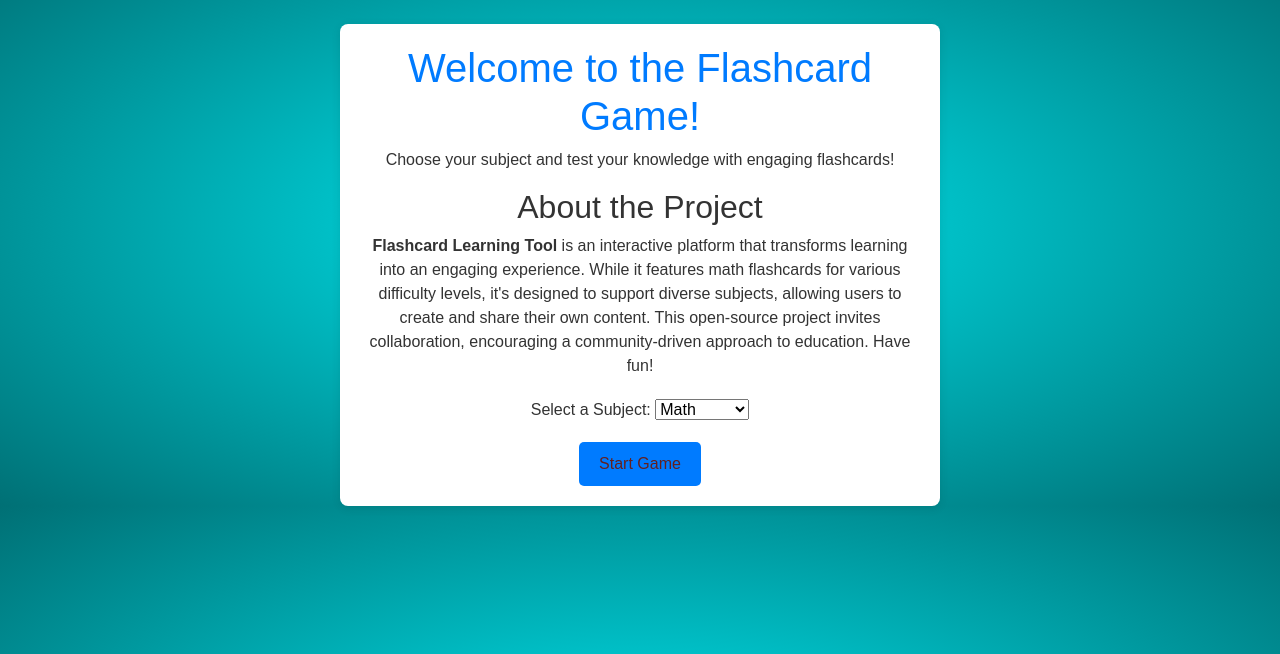
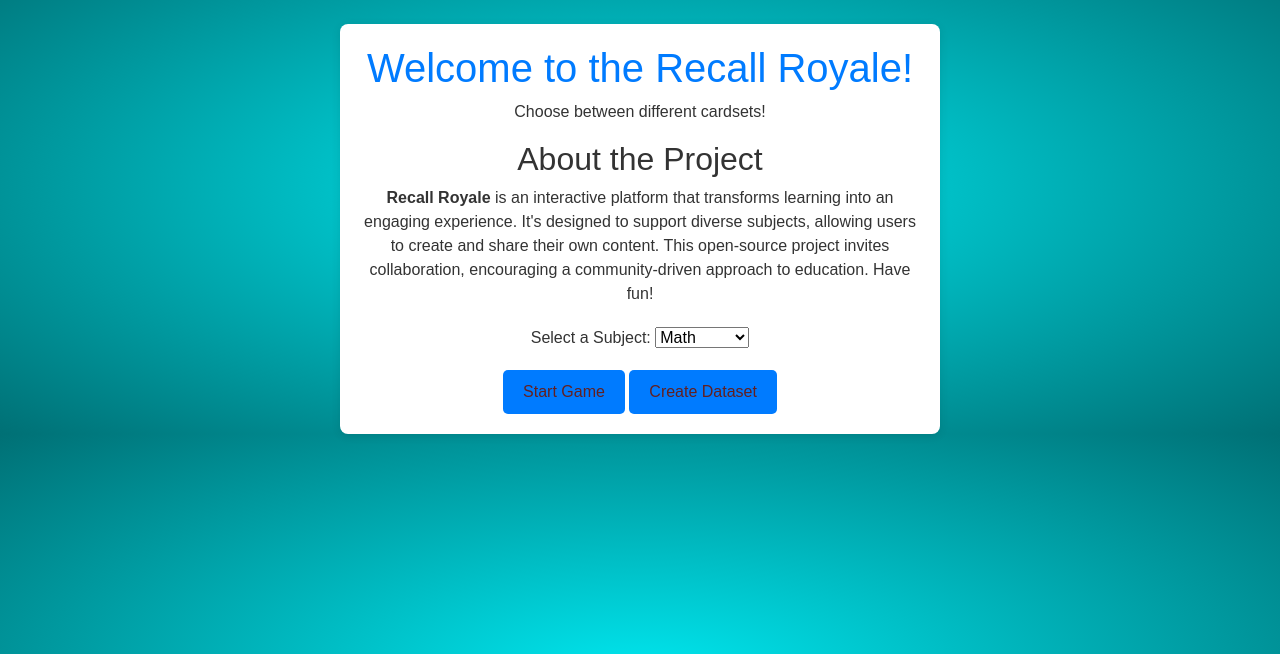
Before and after one commit to aizenbaidya/recall-royale, a Flask app: page / in a window 1280 px wide. Shown: the part 59-713 px from the top of the page. Run offline with Flask 3, Linux system fonts and the light colour scheme.

Commit message:
adding functionality to home page buttons

```diff
--- a/app.py
+++ b/app.py
@@ -22,6 +22,10 @@ def play():
 def tutorial():
     return render_template('tutorial.html')
 
+@app.route('/create')
+def create():
+    return render_template('create.html')
+
 
 if __name__ == '__main__':
     app.run(debug=True)
--- a/templates/home.html
+++ b/templates/home.html
@@ -1,20 +1,22 @@
 {% extends 'base.html' %}
 
 {% block head %}
-    <title>Flashcard Game</title>
-    <link rel="stylesheet" href="{{ url_for('static', filename='css/styles.css') }}"> <!-- Link to your CSS file -->
+<title>Recall Royale</title>
+<link rel="stylesheet" href="{{ url_for('static', filename='css/home.css') }}"> <!-- Link to your CSS file -->
 {% endblock %}
 
 {% block body %}
 <div class="container mt-4">
-        <h1>Welcome to the Flashcard Game!</h1>
-        <p>Choose your subject and test your knowledge with engaging flashcards!</p>
+    <h1>Welcome to the Recall Royale!</h1>
+    <p>Choose between different cardsets!</p>
 
     <h2>About the Project</h2>
-        <p><strong>Flashcard Learning Tool</strong> is an interactive platform that transforms learning into an engaging experience. While it features math flashcards for various difficulty levels, it's designed to support diverse subjects, allowing users to create and share their own content. This open-source project invites collaboration, encouraging a community-driven approach to education. Have fun!</p>
+    <p><strong>Recall Royale</strong> is an interactive platform that transforms learning into an engaging experience.
+        It's designed to support diverse subjects, allowing users to create and share their own content. This
+        open-source project invites collaboration, encouraging a community-driven approach to education. Have fun!</p>
 
     <div class="subject-selection">
-            <label for="subjects">Select a Subject:</label>
+        <label for="Dataset">Select a Subject:</label>
         <select id="subjects">
             <option value="math">Math</option>
             <option value="science">Science</option>
@@ -24,13 +26,14 @@
     </div>
 
     <div class="button-container">
-            <button onclick="startGame()">Start Game</button>
-        </div>
+        <button onclick="window.location.href='/play';">Start Game</button>
+        <button onclick="window.location.href='/create';">Create Dataset</button>
     </div>
     {% endblock %}
 
     <script>
         function startGame() {
+            alert('CLICKED START GAME')
             const subject = document.getElementById('subjects').value;
             window.location.href = `/play?subject=${subject}`; // Redirect to the play page with the selected subject
         }
```
Also changed, not shown: templates/create.html (added, +9 -0 lines), static/css/home.css (renamed from static/css/styles.css). Lines whose indentation alone changed are shown as unchanged.
